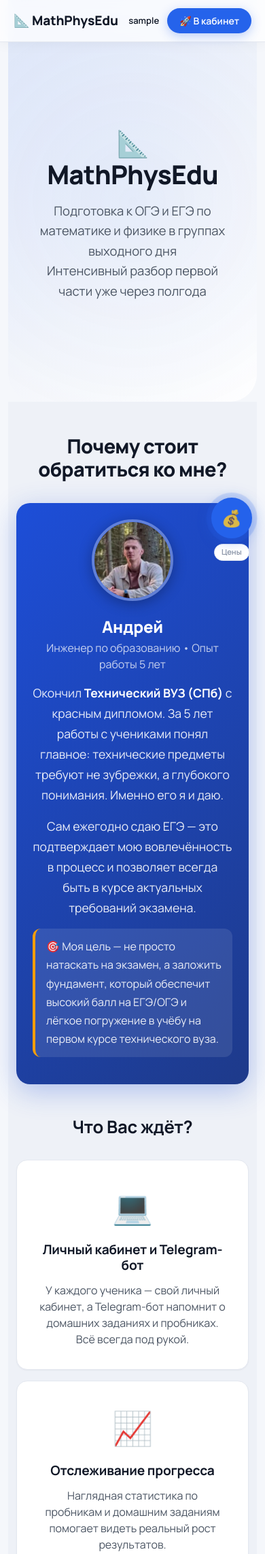
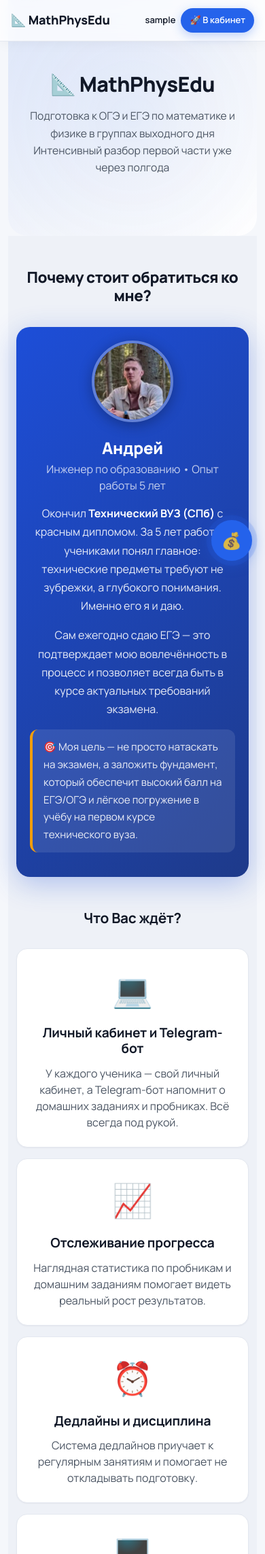
Before and after one commit to future-teacher/mathphysedu.ru, a Django app: page /students/ in a window 390 px wide. Shown: the top 2286 px of the page at 68% size. Run offline with Django 5.2, Linux system fonts and the light colour scheme; the visitor is signed in with stand-in values (Sample User, id 1); data that the repository does not hold is empty.

Commit message:
Доработана адаптация к мобильной версии

```diff
--- a/static/css/landing.css
+++ b/static/css/landing.css
@@ -102,15 +102,21 @@
 
 @media (max-width: 768px) {
     .landing-nav {
-        padding: 12px 20px;
+        padding: 12px 16px;
+        gap: 10px;
     }
     .landing-nav .nav-brand {
-        font-size: 19px;
+        font-size: 18px;
     }
     .landing-nav .nav-login-btn,
     .landing-nav .nav-dashboard-btn {
-        padding: 8px 18px;
-        font-size: 14px;
+        padding: 8px 16px;
+        font-size: 13.5px;
+    }
+    .landing-nav .nav-user-info {
+        gap: 8px;
+        flex-wrap: wrap;
+        justify-content: flex-end;
     }
     .landing-nav .nav-user-name {
         font-size: 13px;
@@ -118,6 +124,19 @@
     .landing-nav .bonus-balance-badge {
         padding: 5px 12px;
         font-size: 13px;
+    }
+}
+
+@media (max-width: 420px) {
+    .landing-nav .nav-login-btn svg,
+    .landing-nav .nav-dashboard-btn svg {
+        display: none;
+    }
+    .landing-nav .nav-login-btn,
+    .landing-nav .nav-dashboard-btn {
+        padding: 8px 13px;
+        font-size: 13px;
+        gap: 0;
     }
 }
 
@@ -1051,8 +1070,10 @@
 /* ===== Общая адаптивность лендинга ===== */
 
 @media (max-width: 768px) {
-    .hero-title { font-size: 2.4rem; }
-    .hero-subtitle { font-size: 1.15rem; }
+    .hero-section { min-height: auto; padding: 90px 0 48px; border-radius: 0 0 28px 28px; }
+    .hero-content { padding: 1rem 1.25rem; }
+    .hero-title { font-size: 2.2rem; }
+    .hero-subtitle { font-size: 1.05rem; margin-bottom: 1.5rem; }
     .hero-features { gap: 1rem; }
     .hero-feature { min-width: 140px; padding: 1rem 1.5rem; }
 
@@ -1066,9 +1087,11 @@
     .teacher-avatar { width: 120px; height: 120px; }
     .teacher-name { font-size: 1.5rem; }
     .teacher-tagline { font-size: 1rem; }
-    .teacher-goal { font-size: 1rem; padding: 0.8rem 1rem; text-align: left; }
+    .teacher-card-body { font-size: 1rem; }
+    .teacher-goal { font-size: 0.95rem; padding: 0.8rem 1rem; text-align: left; }
 
-    .section-title { font-size: 1.8rem; margin-bottom: 2rem; }
+    .section-title { font-size: 1.6rem; margin-bottom: 2rem; }
+    .results-title { font-size: 1.3rem; }
     .result-value { font-size: 2rem; }
     .results-grid { grid-template-columns: 1fr; max-width: 320px; margin: 0 auto; }
 
@@ -1080,6 +1103,22 @@
 
     .about-section { padding: 3rem 0; }
     .about-cards { gap: 1rem; }
+    .about-card { padding: 1.5rem; }
+
+    .modal-overlay { padding: 0.5rem; align-items: flex-end; }
+    .modal-container { max-height: 92vh; overflow-y: auto; border-radius: var(--radius-lg) var(--radius-lg) 0 0; }
 
     .pricing-fab { bottom: 1.2rem; right: 1.2rem; }
+    .pricing-fab-label { display: none; }
+    .pricing-fab-btn .fab-tooltip { display: none; }
 }
+
+@media (max-width: 420px) {
+    .hero-title { font-size: 1.9rem; }
+    .hero-subtitle { font-size: 0.98rem; }
+    .section-title { font-size: 1.4rem; }
+    .teacher-card { padding: 1.25rem; }
+    .review-card { flex: 0 0 260px; height: 347px; }
+    .modal-header h3 { font-size: 1.1rem; }
+    .exam-options { flex-direction: column; gap: 0.4rem; }
+}
--- a/static/css/style.css
+++ b/static/css/style.css
@@ -1111,6 +1111,32 @@ a:hover {
         font-size: 0.9rem;
     }
 
+    /* Увеличиваем зоны нажатия на телефоне */
+    .theme-toggle {
+        width: 36px;
+        height: 36px;
+        font-size: 1rem;
+    }
+
+    .topbar .sidebar-toggle {
+        padding: 0.25rem 0.6rem;
+        font-size: 1.2rem;
+    }
+
+    /* Предотвращаем обрезку длинных заголовков страниц */
+    .topbar .topbar-title {
+        white-space: nowrap;
+        overflow: hidden;
+        text-overflow: ellipsis;
+        min-width: 0;
+    }
+
+    /* Таблицы прокручиваются горизонтально, не ломая вёрстку */
+    .table-responsive {
+        border: 1px solid var(--border);
+        border-radius: var(--radius-md);
+    }
+
     .sidebar-brand {
         padding: 0.9rem 1rem;
         font-size: 1.1rem;
```
Also changed, not shown: static/css/login.css (+14 -1 lines), static/css/student.css (+20 -15 lines), static/css/teacher.css (+4 -4 lines).
